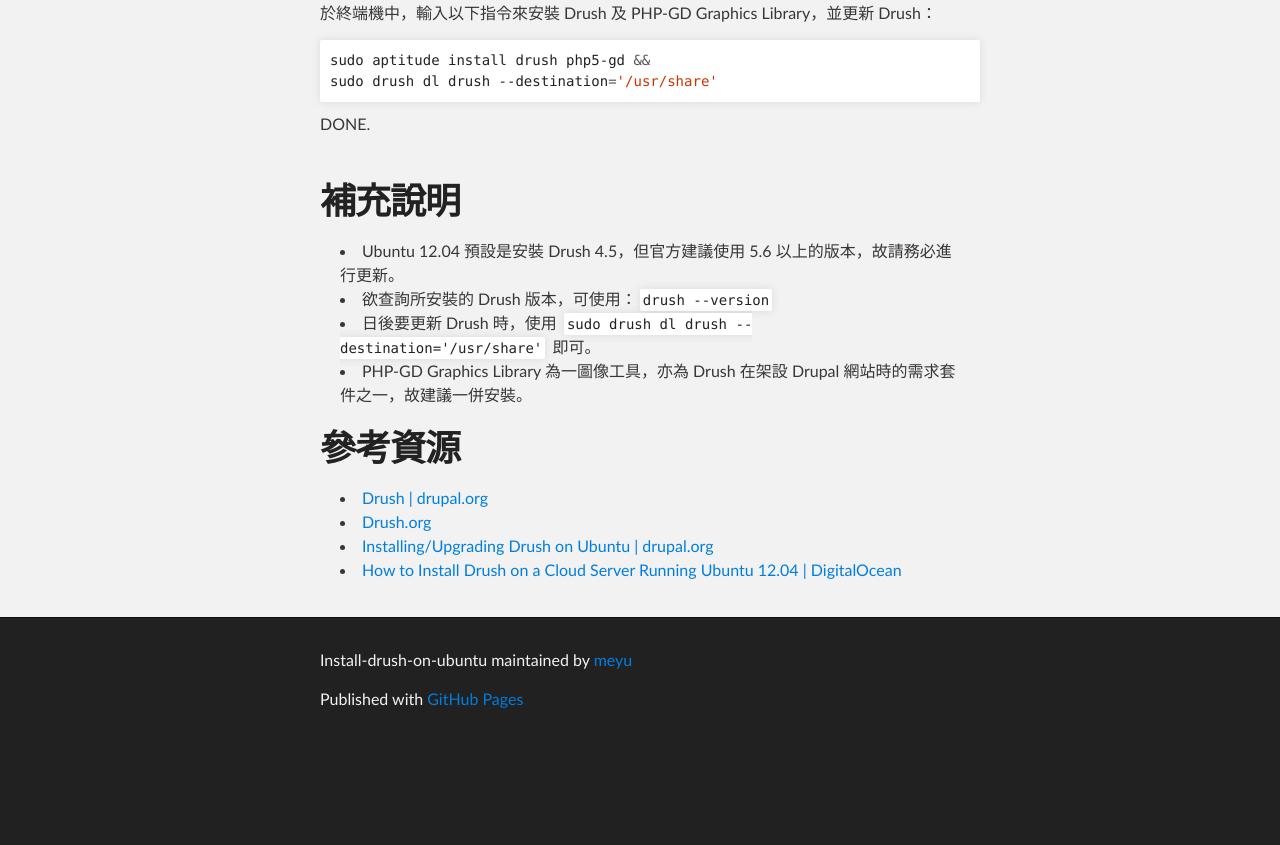
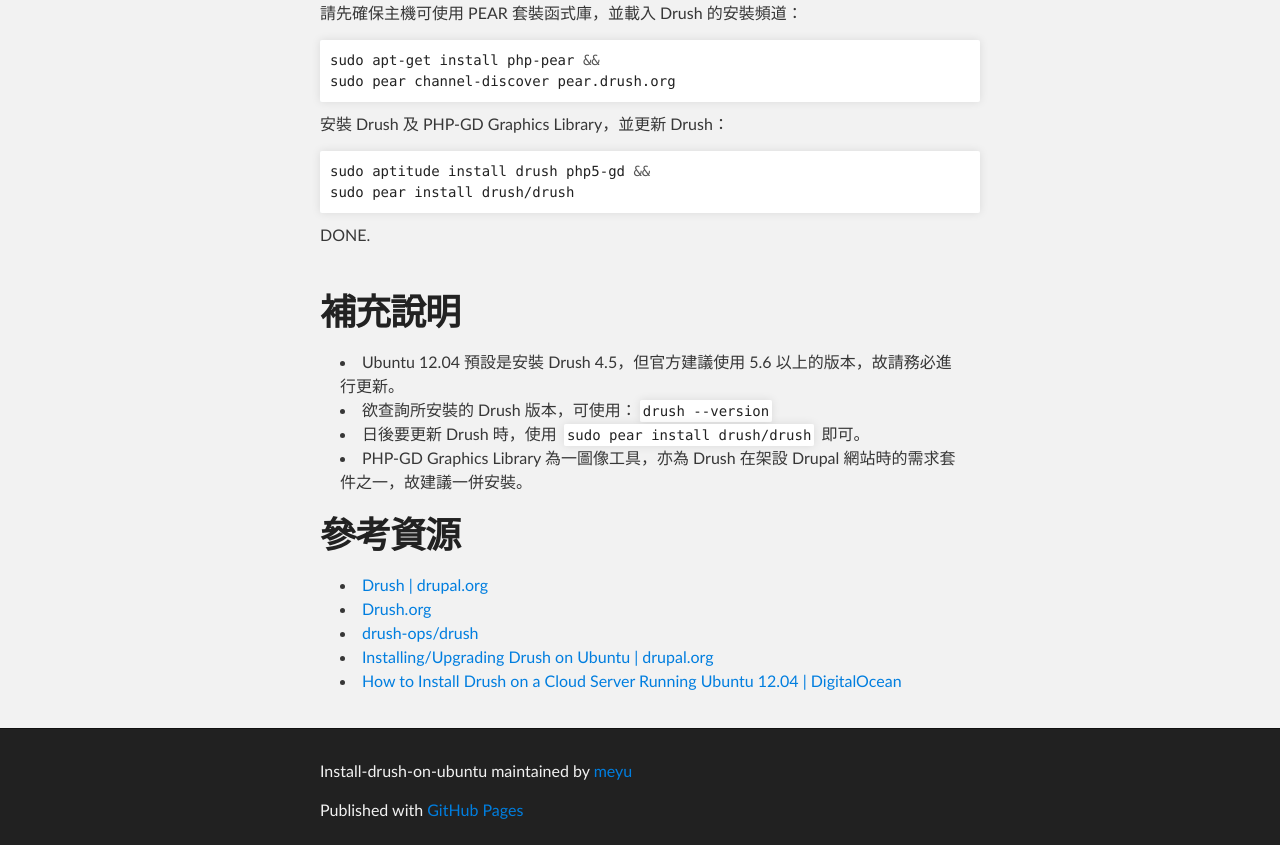
Before and after one commit to meyu/Install-Drush-on-Ubuntu, a plain HTML site: page index.html in a window 1280 px wide. Shown: the part 577-1422 px from the top of the page. Before the commit the page ends 1323 px from the top, so only its background shows below. Drawn offline with Linux system fonts and the light colour scheme.

Commit message:
Create gh-pages branch via GitHub

```diff
--- a/index.html
+++ b/index.html
@@ -40,15 +40,21 @@
 <a name="%E4%BD%BF%E7%94%A8%E7%92%B0%E5%A2%83" class="anchor" href="#%E4%BD%BF%E7%94%A8%E7%92%B0%E5%A2%83"><span class="octicon octicon-link"></span></a>使用環境</h1>
 
 <p>Ubuntu 12.04 Server<br>
-Drush 5.9</p>
+Drush 6.0</p>
 
 <h1>
 <a name="%E6%8E%A8%E8%96%A6%E5%AE%89%E8%A3%9D%E6%96%B9%E5%BC%8F" class="anchor" href="#%E6%8E%A8%E8%96%A6%E5%AE%89%E8%A3%9D%E6%96%B9%E5%BC%8F"><span class="octicon octicon-link"></span></a>推薦安裝方式</h1>
 
-<p>於終端機中，輸入以下指令來安裝 Drush 及 PHP-GD Graphics Library，並更新 Drush：</p>
+<p>請先確保主機可使用 PEAR 套裝函式庫，並載入 Drush 的安裝頻道：</p>
+
+<div class="highlight"><pre>sudo apt-get install php-pear <span class="o">&amp;&amp;</span>
+sudo pear channel-discover pear.drush.org
+</pre></div>
+
+<p>安裝 Drush 及 PHP-GD Graphics Library，並更新 Drush：</p>
 
 <div class="highlight"><pre>sudo aptitude install drush php5-gd <span class="o">&amp;&amp;</span>
-sudo drush dl drush --destination<span class="o">=</span><span class="s1">'/usr/share'</span>
+sudo pear install drush/drush
 </pre></div>
 
 <p>DONE.
@@ -61,7 +67,7 @@
 <li>Ubuntu 12.04 預設是安裝 Drush 4.5，但官方建議使用 5.6 以上的版本，故請務必進行更新。</li>
 <li>欲查詢所安裝的 Drush 版本，可使用：<code>drush --version</code>
 </li>
-<li>日後要更新 Drush 時，使用 <code>sudo drush dl drush --destination='/usr/share'</code> 即可。</li>
+<li>日後要更新 Drush 時，使用 <code>sudo pear install drush/drush</code> 即可。</li>
 <li>PHP-GD Graphics Library 為一圖像工具，亦為 Drush 在架設 Drupal 網站時的需求套件之一，故建議一併安裝。</li>
 </ul><h1>
 <a name="%E5%8F%83%E8%80%83%E8%B3%87%E6%BA%90" class="anchor" href="#%E5%8F%83%E8%80%83%E8%B3%87%E6%BA%90"><span class="octicon octicon-link"></span></a>參考資源</h1>
@@ -69,6 +75,7 @@
 <ul>
 <li><a href="https://drupal.org/project/drush">Drush | drupal.org</a></li>
 <li><a href="http://www.drush.org/">Drush.org</a></li>
+<li><a href="https://github.com/drush-ops/drush">drush-ops/drush</a></li>
 <li><a href="https://drupal.org/node/1248790">Installing/Upgrading Drush on Ubuntu | drupal.org</a></li>
 <li><a href="https://www.digitalocean.com/community/articles/how-to-install-drush-on-a-cloud-server-running-ubuntu-12-04">How to Install Drush on a Cloud Server Running Ubuntu 12.04 | DigitalOcean</a></li>
 </ul>
```
Also changed, not shown: params.json (+1 -1 lines).
